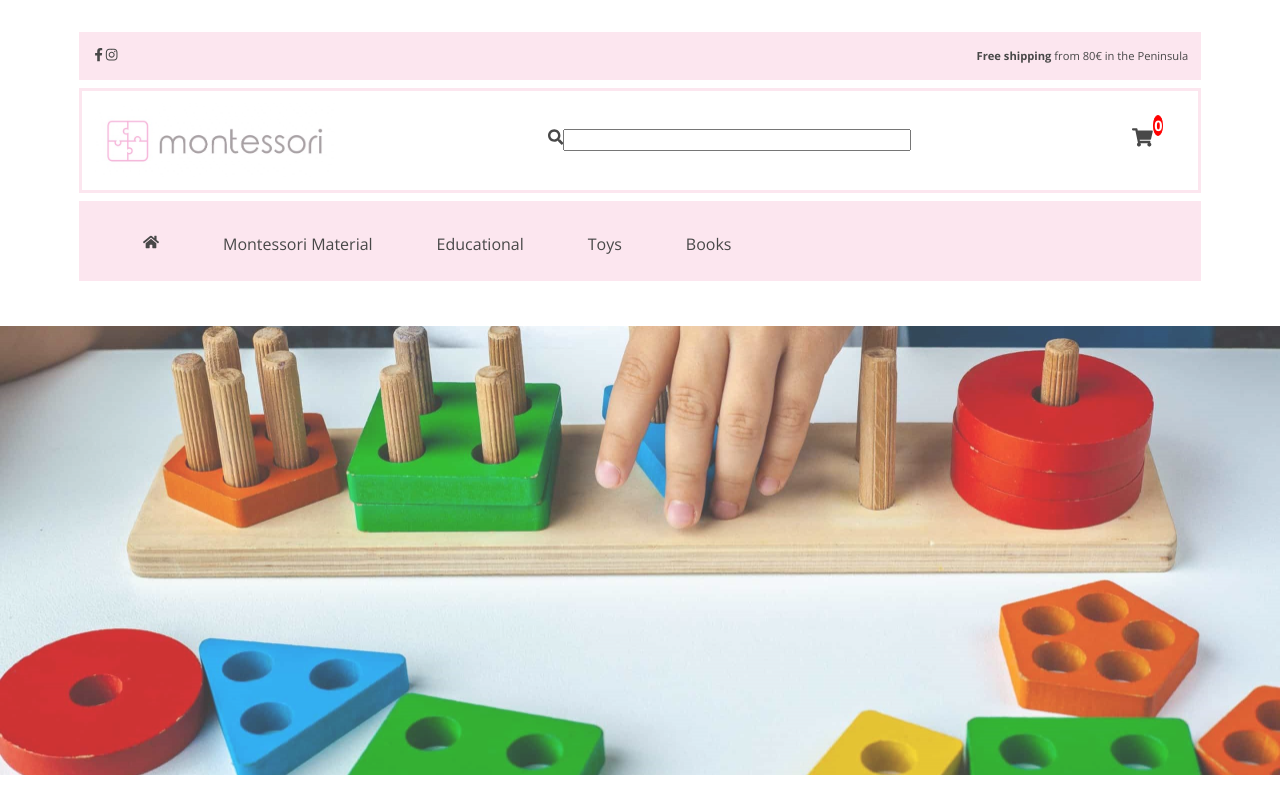
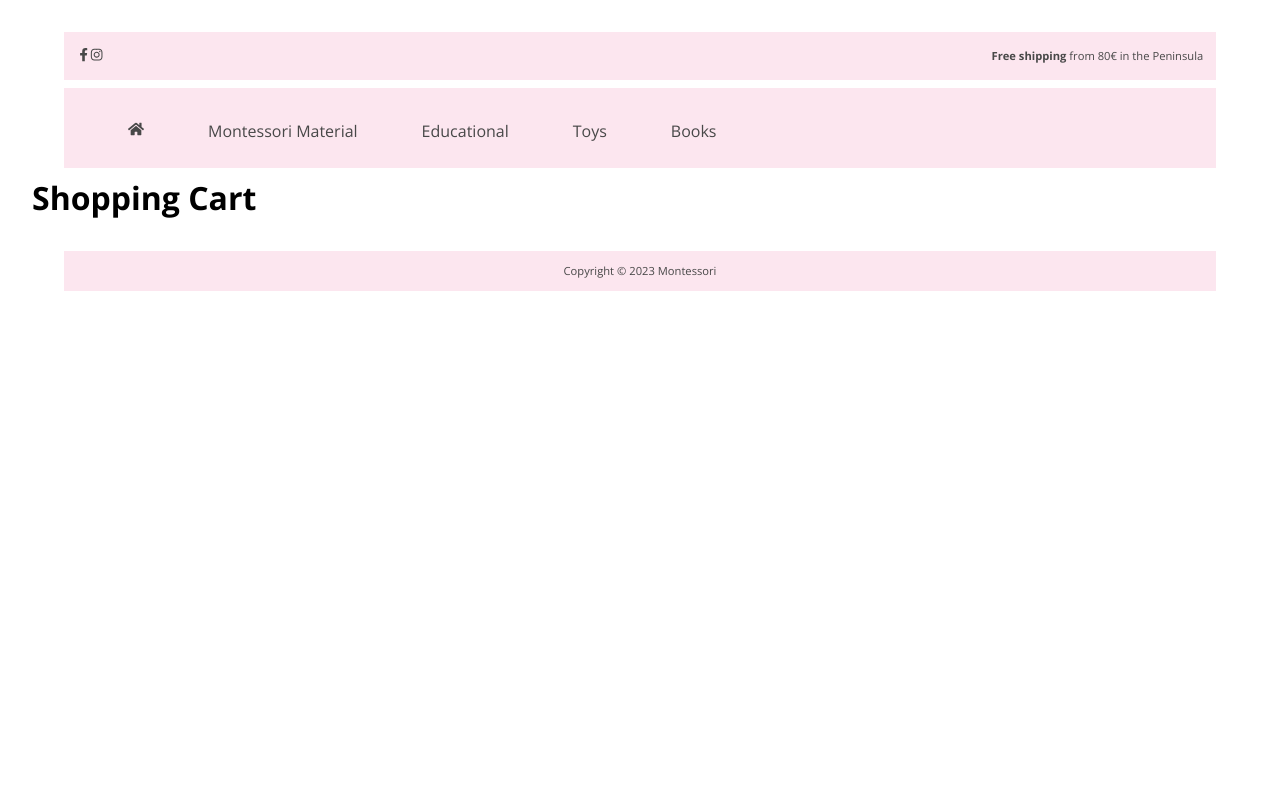
Before and after one commit to monica-reverte/e-commerce, a React (Create React App) app: page /cart in a window 1280 px wide. Shown: the top 800 px of the page. Built offline with nearby package versions, Linux system fonts and the light colour scheme.

Commit message:
router-dom

```diff
--- a/package.json
+++ b/package.json
@@ -10,6 +10,7 @@
     "react": "^18.2.0",
     "react-dom": "^18.2.0",
     "react-icons": "^4.7.1",
+    "react-router-dom": "6.8.1",
     "react-scripts": "^5.0.1",
     "web-vitals": "^2.1.4"
   },
--- a/src/App.js
+++ b/src/App.js
@@ -1,11 +1,9 @@
 import * as React from 'react';
 import './App.css';
-import { Header } from "./components/Header";
-import { SearchBar } from "./components/Header";
-import { NavBar } from "./components/Header";
-import { Banner } from "./components/Header";
-import { Products } from "./data/Products";
-import { Footer } from "./components/footer";
+import { BrowserRouter, Routes, Route } from "react-router-dom";
+import { Home } from './Pages/Home/Home';
+import { Cart } from './Pages/Cart/Cart';
+
 
 
 
@@ -15,17 +13,15 @@ function App() {
 
 
   return (
-    <div className="App">
 
-      <Header />
-      <SearchBar />
-      <NavBar />
-      <Banner />
-      <Products />
-      <Footer />
+    <BrowserRouter>
+      <Routes>
+          <Route path='/' element={<Home />} />
+          <Route path='/cart' element={<Cart />} />
+      </Routes>
 
+    </BrowserRouter>
 
-    </div>
   );
 }
 
--- /dev/null
+++ b/src/Pages/Cart/Cart.jsx
@@ -0,0 +1,16 @@
+import React from 'react';
+import './Cart.css';
+import { Header, NavBar } from "../../components/Header";
+import { Footer } from "../../components/Footer";
+import { ShoppingCart } from '../../components/ShoppingCart/ShoppingCart';
+
+export const Cart = () => {
+    return (
+    <div>
+        <Header />
+        <NavBar />
+        <ShoppingCart />
+        <Footer />
+    </div>
+    )
+}
--- /dev/null
+++ b/src/Pages/Home/Home.jsx
@@ -0,0 +1,19 @@
+import React from 'react';
+import { Header, SearchBar, NavBar, Banner } from "../../components/Header";
+import { Products } from "../../data/Products";
+import { Footer } from "../../components/Footer";
+
+export function Home() {
+    return (
+
+    <div>
+        <Header />
+        <SearchBar />
+        <NavBar />
+        <Banner />
+        <Products />
+        <Footer />
+    </div>
+
+    )
+}
--- a/src/components/Header/NavBar.jsx
+++ b/src/components/Header/NavBar.jsx
@@ -2,6 +2,7 @@ import React from 'react';
 import { useRef } from "react";
 import { FaBars, FaHome, FaTimes } from "react-icons/fa";
 import './NavBar.css';
+import { Link } from 'react-router-dom';
 
 export const NavBar = () => {
 
@@ -12,7 +13,7 @@ export const NavBar = () => {
     return (
     <header className='navBar'>
         <nav ref={navRef}>
-                <a href="/#"><FaHome /></a>
+                <Link to={'/'}><FaHome /></Link>
                 <a href="/#">Montessori Material</a>
                 <a href="/#">Educational</a>
                 <a href="/#">Toys</a>
--- a/src/components/Header/SearchBar.jsx
+++ b/src/components/Header/SearchBar.jsx
@@ -2,6 +2,7 @@ import * as React from 'react';
 import logo from '../../assets/logo/logo.jpg';
 import { FaSearch, FaShoppingCart } from "react-icons/fa";
 import './SearchBar.css';
+import { Link } from 'react-router-dom';
 
 export const SearchBar = () => {
 
@@ -15,10 +16,10 @@ return (
             <input type="search" />
         </div>
         <div className='div_cart'>
-            <button className="cart-btn">
-                <FaShoppingCart />
+            <Link to={'/cart'} className="cart-btn">
+            <FaShoppingCart />
                 <span className='item_total'>0</span>
-            </button>
+            </Link>
 
         </div>
     </div>
--- a/src/components/Products/Counter.css
+++ b/src/components/Products/Counter.css
@@ -9,13 +9,13 @@
 
 
 .btn-counter{
-    background-color: var(--otherColor);
+    background-color: white;
     font-size: 1.5rem;
-    color: var(--textColor);
+    color: var(--otherColor);
     font-weight:600;
     border: 1px solid var(--textColor);
     cursor:pointer;
-    width: 6rem;
+    width: 3rem;
     margin: 1rem;
 }
 
--- a/src/components/Products/Products.css
+++ b/src/components/Products/Products.css
@@ -64,4 +64,18 @@
     align-items: center;
     justify-content: center;
     margin: 1rem auto;
+    padding: 0;
 }
+
+.add-cart{
+    background-color: var(--otherColor);
+    font-size: 1.3rem;
+    color: white;
+    font-weight:600;
+    border: 1px solid var(--otherColor);
+    cursor:pointer;
+    width: 12rem;
+    height: 2.2rem;
+    margin: 1rem;
+
+}
--- a/src/components/Products/ProductsList.jsx
+++ b/src/components/Products/ProductsList.jsx
@@ -18,6 +18,7 @@ export const ProductsList = (props) => {
         </div>
         <div className='product-btn'>
           <Counter />
+          <button className='add-cart'>Add to cart</button>
         </div>
       </div>
 
--- /dev/null
+++ b/src/components/ShoppingCart/ShoppingCart.jsx
@@ -0,0 +1,9 @@
+import React from 'react'
+
+export const ShoppingCart = () => {
+  return (
+    <div>
+        <h1>Shopping Cart</h1>
+    </div>
+  )
+}
--- a/src/components/footer/index.js
+++ b/src/components/footer/index.js
@@ -1 +1 @@
-export * from './footer';
+export * from './Footer';
```
Also changed, not shown: src/Pages/Cart/Cart.css (added), 1 other file (tests, documents, lock files or other folders).
